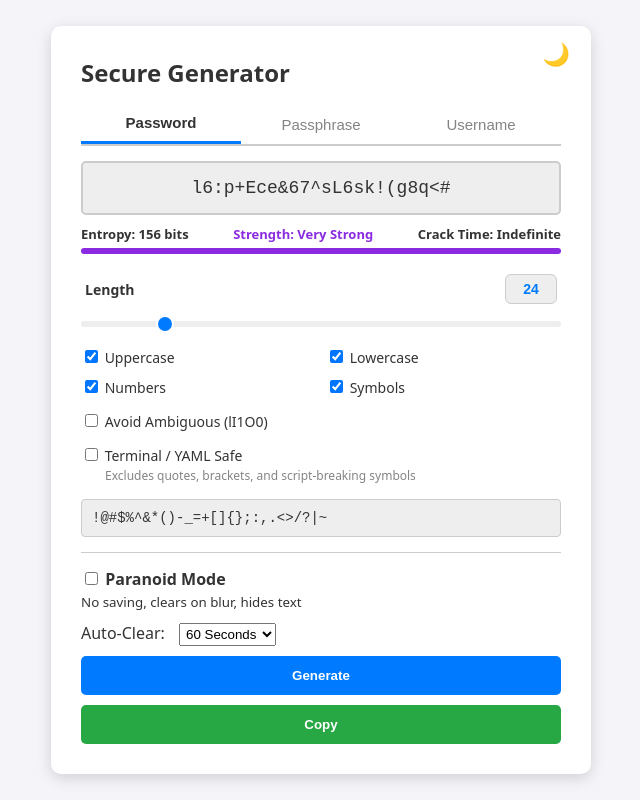
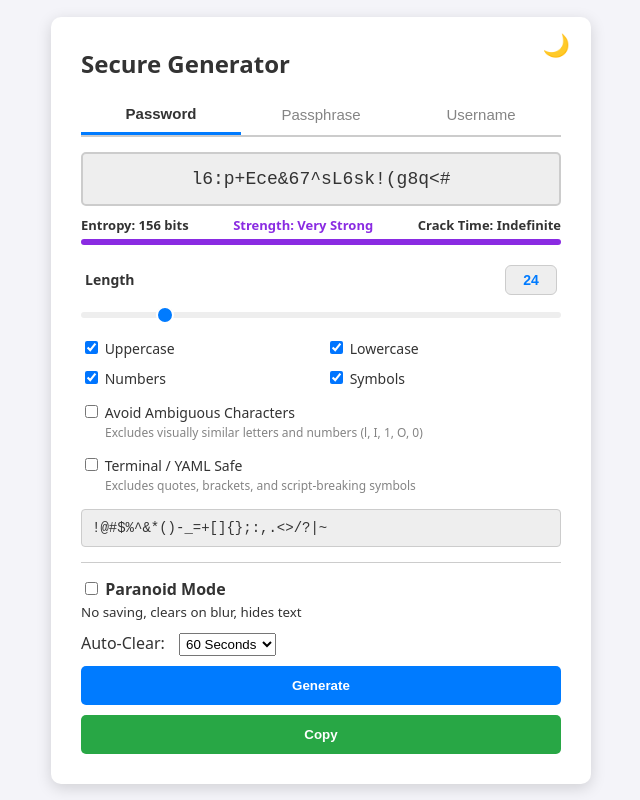
Before and after one commit to jakubgt/homelab-vault-gen, a plain HTML site: page vault-generator/index.html in a window 1280 px wide. Shown: the whole page, without its empty margins (319-959 px from the left). Drawn offline with Linux system fonts and the light colour scheme.

Commit message:
Update index.html

```diff
--- a/vault-generator/index.html
+++ b/vault-generator/index.html
@@ -47,7 +47,10 @@
                 <label><input type="checkbox" id="opt-nums" checked> Numbers</label>
                 <label><input type="checkbox" id="opt-syms" checked> Symbols</label>
 
-                <label class="full-width-opt"><input type="checkbox" id="opt-ambig"> Avoid Ambiguous (lI1O0)</label>
+                <div class="full-width-opt">
+                    <label><input type="checkbox" id="opt-ambig"> Avoid Ambiguous Characters</label>
+                    <div class="opt-desc">Excludes visually similar letters and numbers (l, I, 1, O, 0)</div>
+                </div>
 
                 <div class="full-width-opt">
                     <label><input type="checkbox" id="opt-safe"> Terminal / YAML Safe</label>
```
